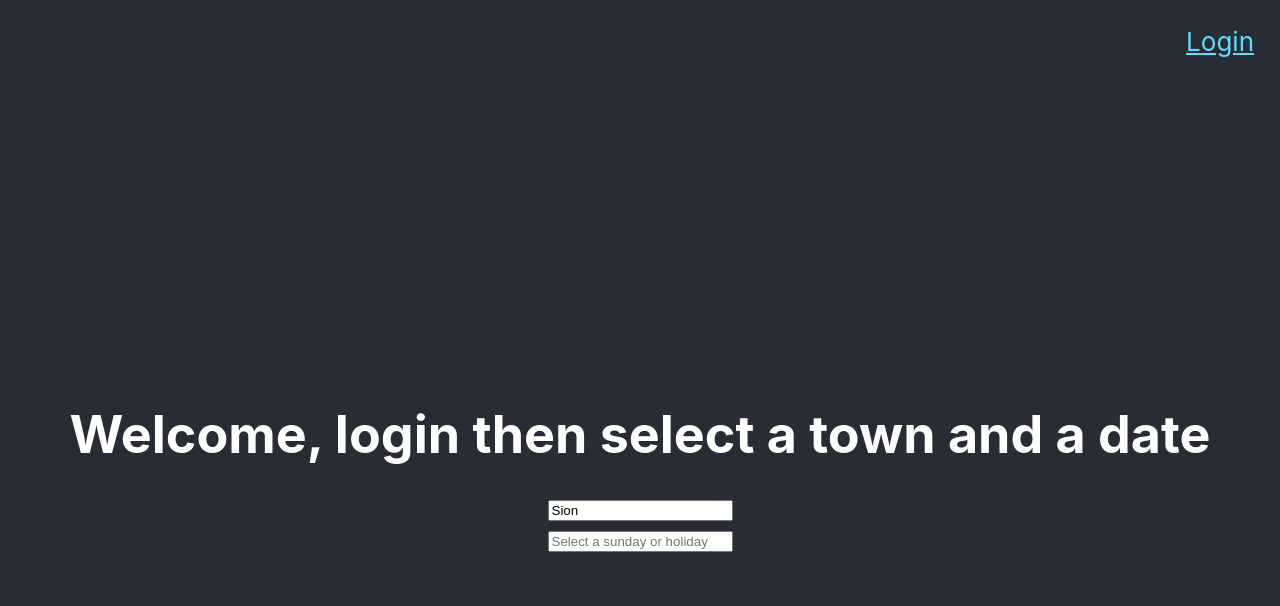
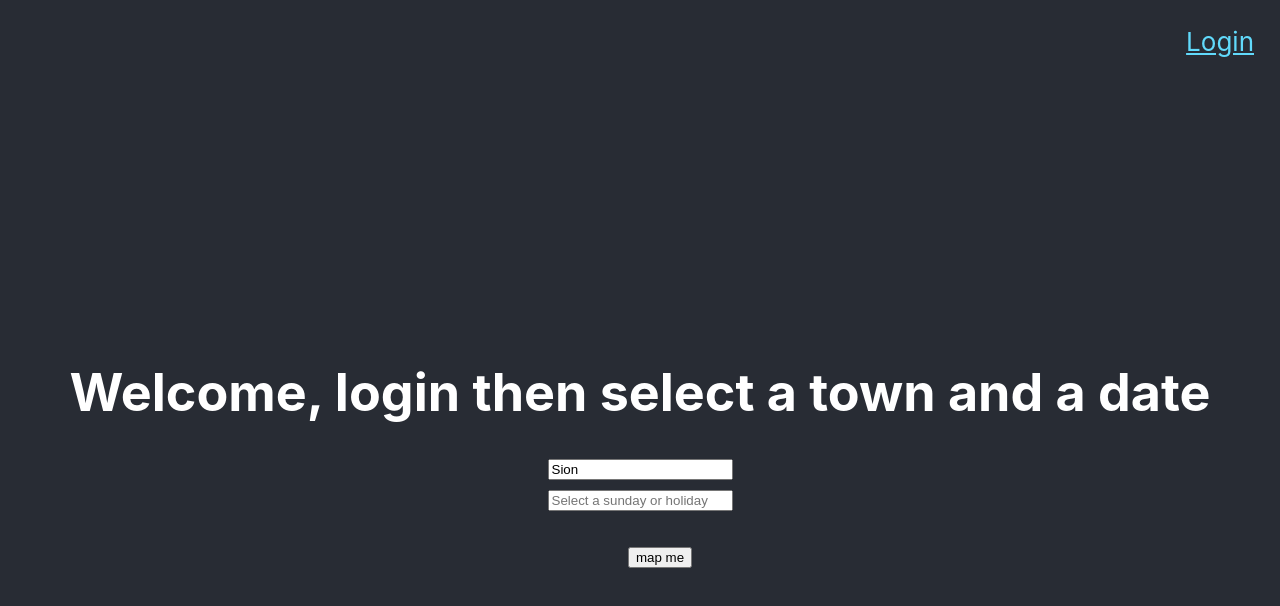
Before and after one commit to CAHevs/645-g15-opensunday-frontend, a React (Create React App) app: page / in a window 1280 px wide. Shown: the top 606 px of the page. Built offline with nearby package versions, Linux system fonts and the light colour scheme; no server answers.

Commit message:
Update app.js

```diff
--- a/src/App.js
+++ b/src/App.js
@@ -4,41 +4,91 @@
 import request from "./utils/request";
 import endpoints from "./endpoints";
 import Loading from "./components/Loading";
-    import { BrowserRouter, Link, Switch, Route, Redirect } from "react-router-dom";
-    import LocationDetails from "./pages/LocationDetails";
+import {BrowserRouter, Link, Switch, Route} from "react-router-dom";
+//import LocationDetails from "./pages/LocationDetails";
 import DatePicker from 'react-datepicker';
 import 'react-datepicker/dist/react-datepicker.css'
-    import UserForm from "./UserForm"
+import UserForm from "./UserForm";
+//import UserForm from "./UserForm"
+
+let userAuthenticated;
+
+
+class LocationsList extends React.Component {
+    constructor(props) {
+        super(props);
+    }
+}
+
+
+class OpenSundayMap extends React.Component {
+    constructor(props) {
+        super(props);
+        this.state = {
+            selectedDate : null,
+        }
+    }
+
+    render() {
+        return (
+            <>
+                <h1>{}</h1>
+            </>
+        );
+    }
+}
+class Home extends React.Component {
+    constructor(props) {
+        super(props);
+        this.state = {
+            selectedDate : null,
+        }
+    }
+    //Get the city from the user's localization
+    city = "Sion";
+
+    render() {
+        return (
+            <>
+                <h1>Welcome, login then select a town and a date</h1>
+
+                <input
+                    //fieldRef={this.titleInputRef}
+                    type="text"
+                    name="city"
+                    value={this.city}
+                    // onChange={this.handleFormChange}
+                    //placeholder="Title"
+                >
+                </input>
+
+
+                <DatePicker
+                    selected={this.state.selectedDate}
+                    onChange={this.state.selectedDate = this.date}
+                    filterDate={date => date.getDay() == 0}
+                    //filterDate={sunHolidDays}
+                    minDate={new Date()}
+                    placeholderText="Select a sunday or holiday"
+                />
+                <ul className="Map">
+                    <Link
+                        className="App-Map"
+                        to="/Map">
+                        <button>
+                            map me
+                        </button>
+
+                    </Link>
+                </ul>
+            </>
+        );
+    }
+}
+
 
 function App() {
     let [locations, setLocations] = useState([]);
-
-      let [userAuthenticated, setUserAuthenticated] = useState([]);
-
-      const [selectedDate, setSelectedDate] = useState(null);
-
-      //Get the city from the user's localization
-      let city = "Sion";
-
-      {
-        // const sunHolidDays = [{date: '20/10'}, {date: '21/10'},
-        // {date: '22/10'}, {date: '23/10'},
-        // {date: '24/10'}, {date: '24/10'}]
-
-        //list of sundays and holidays
-        // const holiSunday = date => {
-        //   const day = getDay(date);
-        //   return day ;
-        // };
-
-
-        //list of sundays and holidays
-        // const holiSunday = date => {
-        //   const day = getDay(date);
-        //   return day !== 0 && day !== 6;
-        // };
-      }
-
 
     //Authentification with Auth0
     let {
@@ -52,13 +102,20 @@
 
 
     let checkAuthentication = async(e) => {
-        setUserAuthenticated( await request(
+        userAuthenticated = await request(
             `${process.env.REACT_APP_SERVER_URL}${endpoints.user}/getauthenticateduser/${user.sub}`,
             getAccessTokenSilently,
+            loginWithRedirect);
+
+        setLocations( await request(
+            `${process.env.REACT_APP_SERVER_URL}${endpoints.location}`,
+            getAccessTokenSilently,
             loginWithRedirect
-        )
-      )
+        ));
+
     }
+
+
 
     //Login button with authentification
     let handleLoginClick = async (e) => {
@@ -66,17 +123,6 @@
         await loginWithRedirect();
         await checkAuthentication();
 
-        /*let locations = await request(
-          `${process.env.REACT_APP_SERVER_URL}${endpoints.locations}`,
-          getAccessTokenSilently,
-          loginWithRedirect
-        );*/
-
-        //test if the user exists
-        // if (true) {
-        //   return <Redirect push to="./userform" />;
-
-        // }
     };
 
     let handleLogoutClick = async (e) => {
@@ -94,7 +140,7 @@
 
 
     return (
-        <div className="App">
+        <BrowserRouter>
             <header className="App-header">
                 {isAuthenticated ? (
                         /*If the user is authenticated*/
@@ -116,72 +162,14 @@
 
 
             </header>
-          <body className="App-body">
-              <h1>Welcome, login then select a town and a date</h1>
-
-              <input
-                  //fieldRef={this.titleInputRef}
-                  type="text"
-                  name="city"
-                  value={city}
-                  // onChange={this.handleFormChange}
-                  //placeholder="Title"
-              >
-              </input>
-
-
-              <DatePicker
-                  selected={selectedDate}
-                  onChange={date => setSelectedDate(date)}
-                  filterDate={date => date.getDay() == 0}
-                  //filterDate={sunHolidDays}
-                  minDate={new Date()}
-                  placeholderText="Select a sunday or holiday"
-              />
-
-              <BrowserRouter>
+            <div className="App-body">
                 <Switch>
-                  <Route
-                      path="/"
-                      exact
-                      render={() => (
-                          <>
-
-                            {/* user != null
-                          ici on vérifie que le user exite dans notre db */}
-                            {isAuthenticated ? (
-                                    <ul className="Map">
-                                      <Link
-                                          className="App-Map"
-                                          to="/Map"
-                                          //onClick={}
-                                      >
-                                        <button>
-                                          {userAuthenticated} map me
-                                        </button>
-
-                                      </Link>
-                                    </ul>
-                                ) :
-                                (
-
-
-                                    //à changer !!!!!!!!!
-                                    //si le user n'existe pas, il doit remplir le userform
-                                    <>
-                                      {/* <Redirect push to="./userform" />; */}
-
-                                    </>
-
-                                )}
-                          </>
-                      )}
-                  />
-
+                    <Route exact path="/" component={Home}/>
+                    <Route exact path="/Map" component={OpenSundayMap}/>
+                    <Route exact path="/UserForm" component={UserForm}/>
                 </Switch>
+            </div>
         </BrowserRouter>
-          </body>
-        </div>
     );
 }
 
--- a/src/index.js
+++ b/src/index.js
@@ -14,7 +14,8 @@ ReactDOM.render(
     audience={auth_config.audience}
     useRefreshTokens={true}
   >
-    <App />
+      <App className="App"/>
+
   </Auth0Provider>,
   document.getElementById('root')
 );
--- a/src/utils/request.js
+++ b/src/utils/request.js
@@ -8,12 +8,13 @@ export default async function (url, getAccessTokenSilently, loginWithRedirect) {
         Authorization: `Bearer ${token}`,
       },
     });
-
+    console.log(response);
     let data = await response.json();
     console.log(data);
     return data;
   } catch (e) {
     console.error(e);
     await loginWithRedirect();
+    console.log("error");
   }
 }
```
Also changed, not shown: 1 other file (tests, documents, lock files or other folders). Lines whose indentation alone changed are shown as unchanged.
